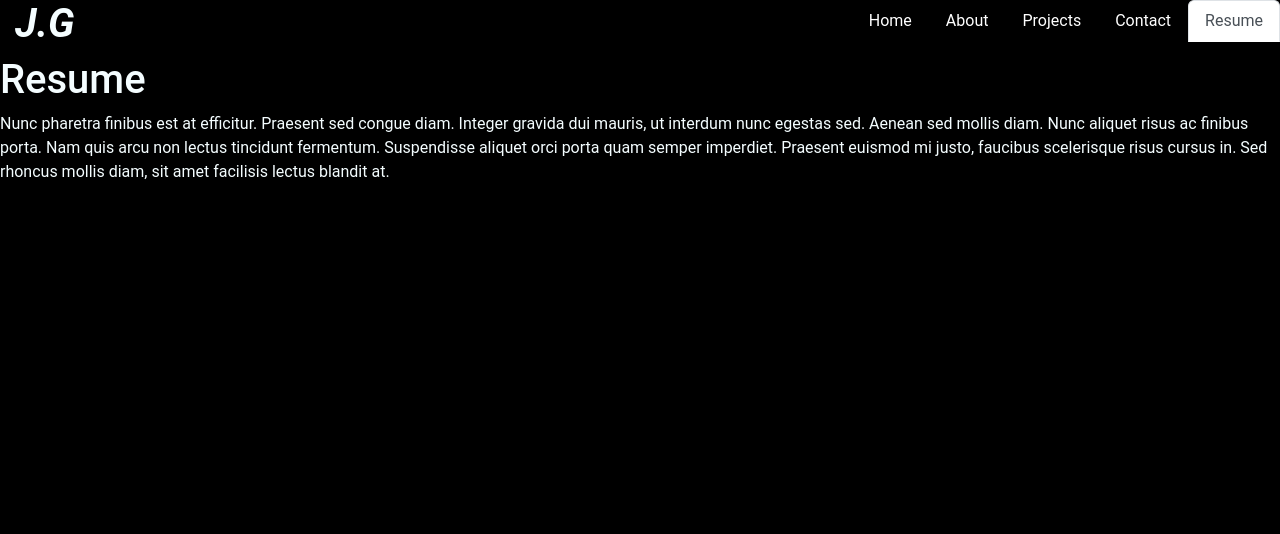
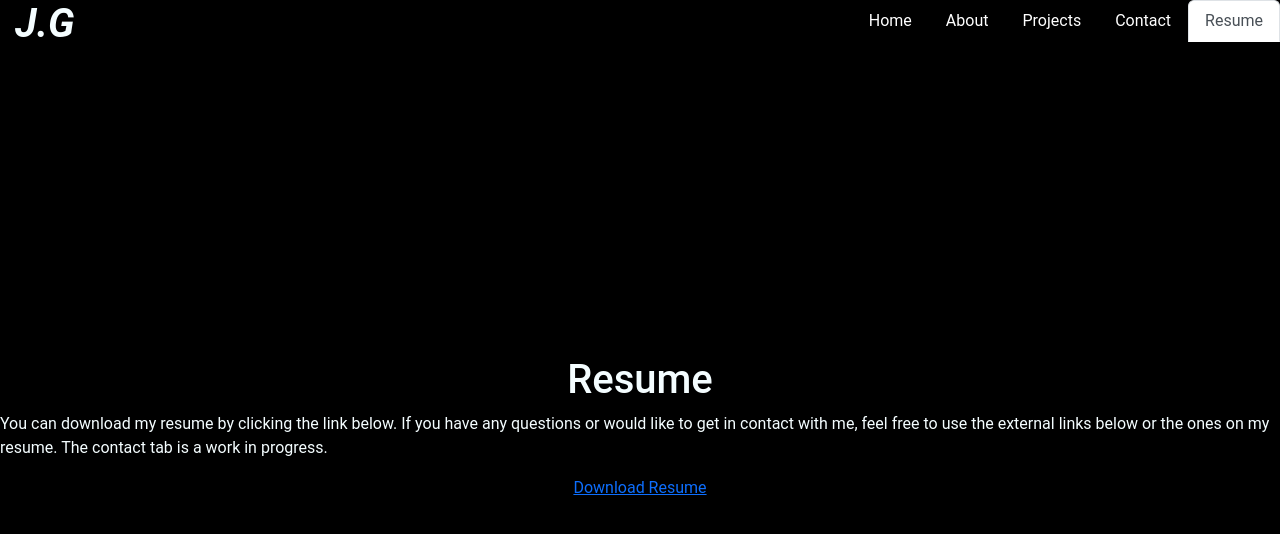
Before and after one commit to Exo-MDR-CD2000/react-portfolio-jag, a React (Vite) app: page /resume in a window 1280 px wide. Shown: the top 534 px of the page. Built offline with nearby package versions, Linux system fonts and the light colour scheme.

Commit message:
added wip resume section w/ pdf

```diff
--- a/src/css/index.css
+++ b/src/css/index.css
@@ -110,6 +110,35 @@ body {
 
 
 
+.about-page-container {
+  margin-top: 300px;
+  display: flex;
+  flex-direction: column;
+  flex-wrap: wrap;
+  align-items: center;
+}
+
+.about-h1 {
+  font-weight: bold;
+  font-style: italic;
+  text-align: center;
+}
+
+
+
+
+
+
+
+
+
+
+
+
+
+
+
+
 
 
 
@@ -164,3 +193,39 @@ body {
 .portfolio-p {
   text-align: center;
 }
+
+
+
+
+
+
+
+
+
+
+
+
+
+
+
+
+
+
+.resume-container {
+  margin-top: 300px;
+  display: flex;
+  flex-direction: column;
+  flex-wrap: wrap;
+  align-items: center;
+}
+
+.resume-link-container {
+  display: flex;
+  flex-direction: column;
+  flex-wrap: wrap;
+  align-items: center;
+}
+
+a.resume-link:hover {
+  color: var(--text);
+}
--- a/src/pages/About.jsx
+++ b/src/pages/About.jsx
@@ -1,8 +1,8 @@
 export default function About() {
   return (
-    <div className="about-page">
+    <div className="about-page-container">
       <div className="about-h1">
-        <h1>About Page</h1>
+        <h1>About Me</h1>
       </div>
       <div className="about-p">
         <p>
--- a/src/pages/Resume.jsx
+++ b/src/pages/Resume.jsx
@@ -1,15 +1,22 @@
-export default function About() {
-    return (
-      <div>
+export default function Resume() {
+  return (
+    <div className="resume-container">
+      <div className="resume-h1">
         <h1>Resume</h1>
+      </div>
+      <div className="resume-p">
         <p>
-          Nunc pharetra finibus est at efficitur. Praesent sed congue diam.
-          Integer gravida dui mauris, ut interdum nunc egestas sed. Aenean sed
-          mollis diam. Nunc aliquet risus ac finibus porta. Nam quis arcu non
-          lectus tincidunt fermentum. Suspendisse aliquet orci porta quam semper
-          imperdiet. Praesent euismod mi justo, faucibus scelerisque risus cursus
-          in. Sed rhoncus mollis diam, sit amet facilisis lectus blandit at.
+          You can download my resume by clicking the link below. If you have any
+          questions or would like to get in contact with me, feel free to use
+          the external links below or the ones on my resume. The contact tab is
+          a work in progress.
         </p>
+        <div className="resume-link-container">
+          <a href="src/assets/Resume_Guillen - Web-Dev-Rev.pdf" download className="resume-link">
+            Download Resume
+          </a>
+        </div>
       </div>
-    );
-  }
+    </div>
+  );
+}
```
Also changed, not shown: 1 other file (tests, documents, lock files or other folders).
